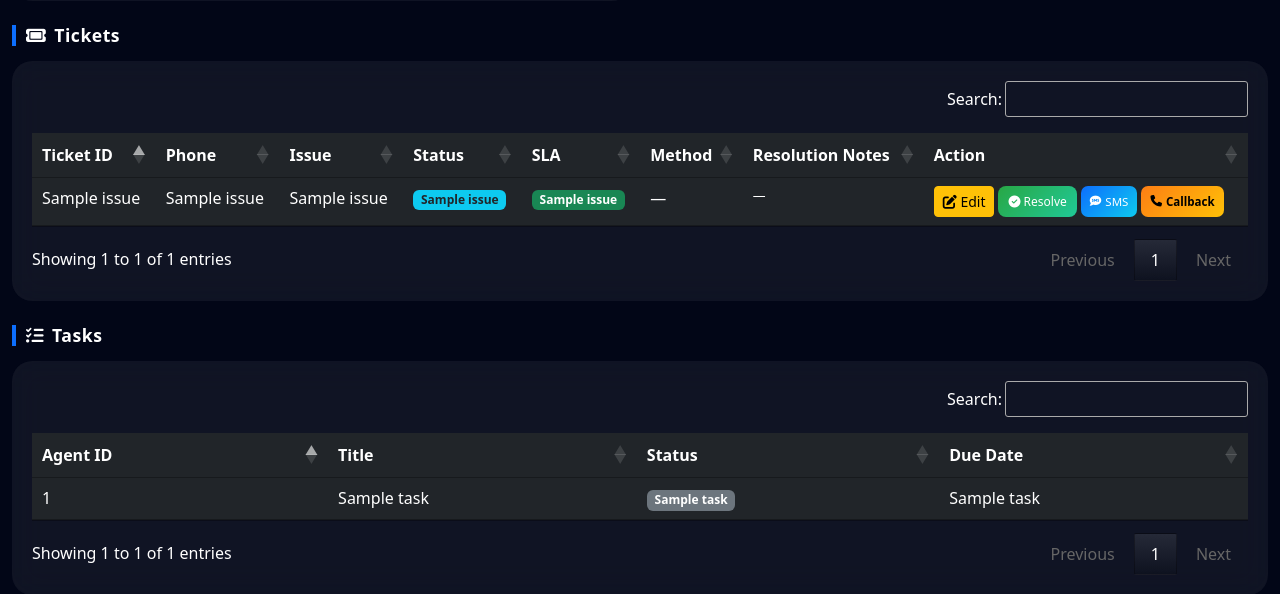
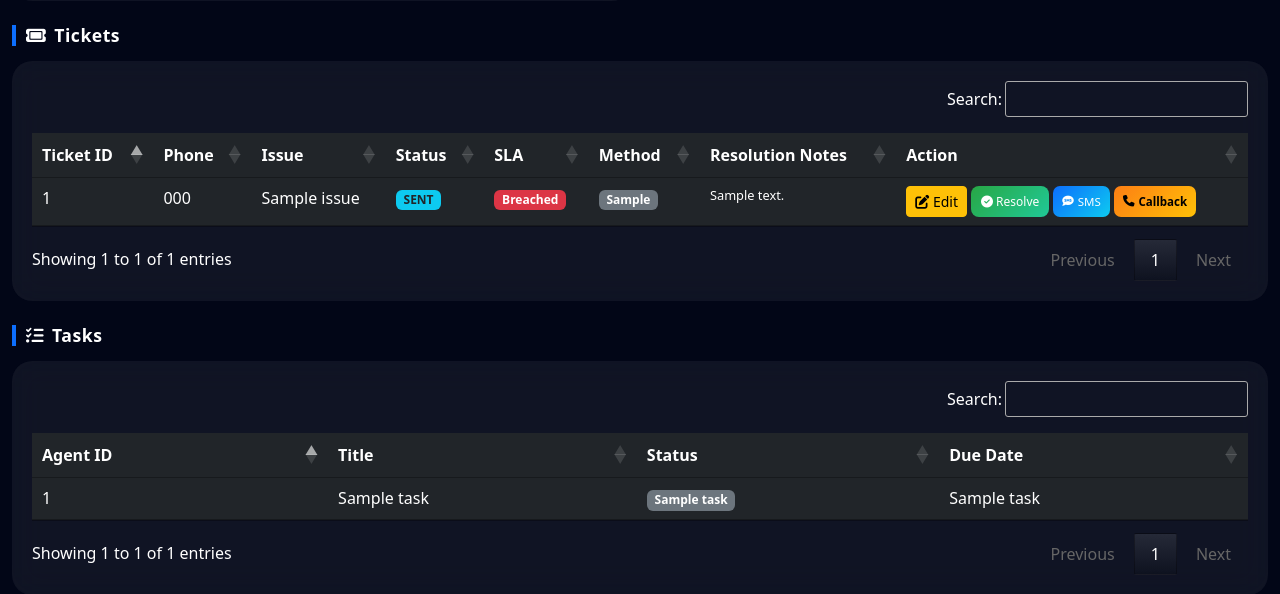
Before and after one commit to allonsdev/ussdchatbot, a Flask app: template templates/dashboard.html in a window 1280 px wide. Shown: the part 1526-2120 px from the top of the page. Run offline with Flask 3, Linux system fonts and the light colour scheme; the template is opened without the code that fills it: most values are stand-ins (such as "Sample title", 1, 10 or a date in 2020); some libraries are stand-ins or nearby versions.

Commit message:
realese v20

```diff
--- a/app.py
+++ b/app.py
@@ -49,12 +49,14 @@ DB = "support.db"
 
 
 def get_connection():
+    """Returns a connection with Row factory so columns are accessible by name."""
     conn = sqlite3.connect(DB)
     conn.row_factory = sqlite3.Row
     return conn
 
 
 def get_db():
+    """Raw connection — used by legacy helpers; row_factory NOT set here."""
     return sqlite3.connect(DB)
 
 
@@ -111,24 +113,6 @@ def verify_tls13(host="api.sandbox.africastalking.com", port=443):
 
 # ================================================================
 # UNIFIED SMS SENDER
-#
-# ALL SMS (OTPs, agent messages, callbacks) are always delivered
-# to the single fixed operations number OPS_NUMBER (+263779767541).
-#
-# Every message body is prefixed with the customer phone so the
-# operator always knows who to act on.
-#
-# _send_to_ops(customer_phone, message)
-#     raw sender — always hits OPS_NUMBER, prefixes body with phone
-#
-# send_sms(customer_phone, message)
-#     general-purpose send (OTPs, plain agent messages)
-#
-# send_callback_request(customer_phone, agent_message=None)
-#     callback notice; agent_message is appended if provided
-#
-# send_booking(phone, message=None)
-#     legacy alias — delegates to send_callback_request
 # ================================================================
 
 OPS_NUMBER = "+263779767541"
@@ -136,16 +120,11 @@ OPS_NUMBER = "+263779767541"
 
 def _send_to_ops(customer_phone: str, message: str,
                  api_key=API_KEY, username=USERNAME):
-    """
-    Core sender: always delivers to OPS_NUMBER.
-    Prefixes body with [customer_phone] so the operator has context.
-    """
     if not verify_tls13():
         print("❌ Cannot send SMS: TLS 1.3 not supported.")
         return
 
     full_message = f"[{customer_phone}] {message}"
-
     data = {
         "username": username,
         "to":       OPS_NUMBER,
@@ -158,7 +137,6 @@ def _send_to_ops(customer_phone: str, message: str,
         f'-H "apiKey: {api_key}"'
     )
     result = subprocess.run(shlex.split(cmd), capture_output=True, text=True)
-
     print("\n📩 SMS API Response:")
     print(result.stdout.strip())
     if result.stderr.strip():
@@ -167,20 +145,11 @@ def _send_to_ops(customer_phone: str, message: str,
 
 def send_sms(customer_phone: str, message: str,
              api_key=API_KEY, username=USERNAME):
-    """
-    General-purpose SMS (OTPs, agent messages).
-    customer_phone is embedded in the body; physically sent to OPS_NUMBER.
-    """
     _send_to_ops(customer_phone, message, api_key, username)
 
 
 def send_callback_request(customer_phone: str, agent_message: str = None,
                            api_key=API_KEY, username=USERNAME):
-    """
-    Callback notice delivered to OPS_NUMBER.
-    If the agent typed a message it is appended after the standard
-    callback text so the operator has full context.
-    """
     base = (
         "Hello! I need your assistance. "
         "Could you please call me back? at this number "
@@ -195,10 +164,6 @@ def send_callback_request(customer_phone: str, agent_message: str = None,
 
 
 def send_booking(phone, message=None, api_key=API_KEY, username=USERNAME):
-    """
-    Legacy alias — kept so existing call-sites don't break.
-    Delegates to send_callback_request; passes message as agent_message.
-    """
     send_callback_request(phone, agent_message=message,
                            api_key=api_key, username=username)
 
@@ -348,7 +313,6 @@ def generate_otp(phone):
     )
     conn.commit()
     conn.close()
-    # OTP delivered to OPS_NUMBER; customer phone embedded in body
     send_sms(phone, f"Your OTP is {code}. Valid for 5 minutes.")
     return code
 
@@ -433,7 +397,6 @@ TEXT = {
     },
     "enter_pin":      {"en": "Enter your PIN",      "nd": "Faka i-PIN yakho",     "sn": "Isa PIN yako"},
     "enter_otp":      {"en": "Enter OTP",           "nd": "Faka i-OTP",           "sn": "Isa OTP"},
-    # Wallet removed from main menu
     "main_menu": {
         "en": "1. Support\n2. FAQ\n3. Account",
         "nd": "1. Usizo\n2. FAQ\n3. I-Akhawunti",
@@ -514,7 +477,6 @@ def login():
     return render_template("login.html")
 
 
-# Accepts GET so the navbar <a href="/logout"> works correctly
 @app.route('/logout', methods=['GET', 'POST'])
 def logout():
     session.clear()
@@ -526,8 +488,9 @@ def dashboard():
     if 'agent_id' not in session:
         return redirect('/login')
 
-    conn = sqlite3.connect("support.db")
-    c = conn.cursor()
+    # ── Use get_connection() so rows are accessible by column name ──────────
+    conn = get_connection()
+    c    = conn.cursor()
 
     status          = request.args.get("status")
     escalation_type = request.args.get("type")
@@ -542,7 +505,8 @@ def dashboard():
         params.append(escalation_type)
 
     c.execute(query, params)
-    issues = c.fetchall()
+    # Convert to plain dicts so Jinja can use issue.id, issue.status, etc.
+    issues = [dict(row) for row in c.fetchall()]
 
     c.execute("SELECT COUNT(*) FROM users");                               users_count          = c.fetchone()[0]
     c.execute("SELECT COUNT(*) FROM agents");                              agents_count         = c.fetchone()[0]
@@ -639,7 +603,6 @@ def address():
     row = c.execute("SELECT phone FROM issues WHERE id=?", (issue_id,)).fetchone()
     customer_phone = row[0] if row else "unknown"
 
-    # Agent message delivered to OPS_NUMBER with customer phone in body
     send_sms(customer_phone, f"{topic}: {comment}")
 
     c.execute("""
@@ -666,7 +629,6 @@ def resolve_issue():
     row = c.execute("SELECT phone FROM issues WHERE id=?", (issue_id,)).fetchone()
     customer_phone = row[0] if row else "unknown"
 
-    # Resolution note sent to OPS_NUMBER with customer phone in body
     send_sms(customer_phone, f"Ticket {issue_id} resolved: {resolution_notes}")
 
     c.execute("""
@@ -689,10 +651,6 @@ def resolve_issue():
 
 @app.route('/send_sms_action', methods=['POST'])
 def send_sms_action():
-    """
-    Agent composes a message in the dashboard.
-    Sent to OPS_NUMBER with the customer phone embedded in the body.
-    """
     if 'agent_id' not in session:
         return jsonify({'error': 'Unauthorized'}), 401
 
@@ -719,23 +677,17 @@ def send_sms_action():
 
 @app.route('/initiate_callback', methods=['POST'])
 def initiate_callback():
-    """
-    Agent clicks Callback on the dashboard.
-    The standard callback notice PLUS the agent's typed message are both
-    sent to OPS_NUMBER with the customer phone embedded in the body.
-    """
     if 'agent_id' not in session:
         return jsonify({'error': 'Unauthorized'}), 401
 
     data          = request.get_json()
     issue_id      = data.get('issue_id')
     phone         = data.get('phone', '').strip()
-    agent_message = data.get('message', '').strip()   # agent's optional note
+    agent_message = data.get('message', '').strip()
 
     if not phone:
         return jsonify({'error': 'Missing phone'}), 400
 
-    # Callback notice + agent message both go to OPS_NUMBER
     send_callback_request(phone, agent_message=agent_message)
 
     conn = sqlite3.connect("support.db")
@@ -757,40 +709,60 @@ def initiate_callback():
 @app.route('/resolve_with_method', methods=['POST'])
 def resolve_with_method():
     """
-    Auto-resolves an issue after SMS or Callback is used from the Action column.
-    Records the method (sms/callback) and marks the issue Resolved.
+    Persists Resolved status + escalation_type (method) + resolution_notes
+    in the DB so data survives page refresh.
     """
     if 'agent_id' not in session:
         return jsonify({'error': 'Unauthorized'}), 401
 
     data     = request.get_json()
     issue_id = data.get('issue_id')
-    method   = data.get('method', '')
-    notes    = data.get('notes', f'Resolved via {method}')
+    method   = data.get('method', '').strip()          # 'sms' or 'callback'
+    notes    = data.get('notes', f'Resolved via {method}').strip()
     agent_id = session['agent_id']
 
     if not issue_id:
         return jsonify({'error': 'Missing issue_id'}), 400
 
-    conn = sqlite3.connect("support.db")
-    c = conn.cursor()
-    c.execute("""
-        UPDATE issues
-        SET status           = 'Resolved',
-            escalation_type  = ?,
-            resolution_notes = ?,
-            agent_id         = ?,
-            closed_at        = CURRENT_TIMESTAMP,
-            sla_status       = CASE
-                                 WHEN sla_due >= CURRENT_TIMESTAMP THEN 'Within SLA'
-                                 ELSE 'Breached'
-                               END
-        WHERE id = ?
-    """, (method, notes, agent_id, issue_id))
-    conn.commit()
-    conn.close()
+    if not method:
+        return jsonify({'error': 'Missing method'}), 400
 
-    return jsonify({'status': 'resolved', 'method': method, 'issue_id': issue_id})
+    try:
+        conn = sqlite3.connect("support.db")
+        c    = conn.cursor()
+
+        # Persist EVERYTHING: status, method (escalation_type), notes, agent, timestamp, SLA
+        c.execute("""
+            UPDATE issues
+            SET status           = 'Resolved',
+                escalation_type  = ?,
+                resolution_notes = ?,
+                agent_id         = ?,
+                closed_at        = CURRENT_TIMESTAMP,
+                sla_status       = CASE
+                                     WHEN sla_due >= CURRENT_TIMESTAMP THEN 'Within SLA'
+                                     ELSE 'Breached'
+                                   END
+            WHERE id = ?
+        """, (method, notes, agent_id, issue_id))
+
+        if c.rowcount == 0:
+            conn.close()
+            return jsonify({'error': f'Issue {issue_id} not found'}), 404
+
+        conn.commit()
+        conn.close()
+
+        return jsonify({
+            'status':   'resolved',
+            'method':   method,
+            'notes':    notes,
+            'issue_id': issue_id
+        })
+
+    except Exception as e:
+        app.logger.error("resolve_with_method error: %s", e)
+        return jsonify({'error': str(e)}), 500
 
 
 # ================================================================
--- a/templates/dashboard.html
+++ b/templates/dashboard.html
@@ -115,7 +115,6 @@ table { color:white !important; }
   </span>
   <div class="ms-auto d-flex align-items-center gap-3">
     <span class="text-white-50 small"><i class="fa-solid fa-user-tie me-1"></i>{{ agent_id }}</span>
-    <!-- FIX: logout now uses GET redirect instead of POST form -->
     <a href="/logout" class="btn btn-danger">
       <i class="fa-solid fa-right-from-bracket"></i> Logout
     </a>
@@ -135,7 +134,7 @@ table { color:white !important; }
 <div class="container-fluid mt-4 main-content">
 <h3 class="mb-4">AI Support Dashboard</h3>
 
-<!-- KPI CARDS — Wallet removed -->
+<!-- KPI CARDS -->
 <div class="row g-3">
   <div class="col-md-4">
     <div class="card-kpi glass bg-users">
@@ -175,7 +174,7 @@ table { color:white !important; }
   </div>
 </div>
 
-<!-- CHARTS — Wallet chart removed -->
+<!-- CHARTS -->
 <div class="row mt-4 g-3">
   <div class="col-md-12">
     <div class="glass"><h6>KPI Snapshots Trend</h6><canvas id="snapshotChart"></canvas></div>
@@ -191,15 +190,13 @@ table { color:white !important; }
   </div>
 </div>
 
-<!-- TICKETS TABLE -->
-<!--
-  COLUMN CHANGES:
-  - Old "Status" badge column REMOVED
-  - Old "Logged At" column renamed to "Status" (shows the status badge)
-  - "Method" column now shows which method was used to reply (sms/callback), populated after action
-  - SMS and Callback buttons moved INTO the Action column
-  - Clicking SMS or Callback auto-resolves the issue and records the method
--->
+<!-- ================================================================
+     TICKETS TABLE
+     issue dict keys (passed from Flask as named dicts):
+       id, ticket_id, phone, issue, escalation_type, status,
+       agent_id, created_at, resolution_notes, closed_at,
+       priority, category, sla_due, sla_status
+     ================================================================ -->
 <h5 class="section-heading mt-4"><i class="fa-solid fa-ticket me-2"></i>Tickets</h5>
 <div class="glass mt-2">
   <table id="issuesTable" class="table table-dark table-hover w-100">
@@ -217,61 +214,73 @@ table { color:white !important; }
     </thead>
     <tbody>
       {% for issue in issues %}
-      <tr id="row-{{ issue[0] }}">
-        <td>{{ issue[1] }}</td>
-        <td>{{ issue[2] }}</td>
-        <td>{{ issue[3] }}</td>
-        <!-- Status column (was "Logged At") — shows badge -->
+      <tr id="row-{{ issue.id }}">
+        <td>{{ issue.ticket_id }}</td>
+        <td>{{ issue.phone }}</td>
+        <td>{{ issue.issue }}</td>
+
+        <!-- Status badge -->
         <td>
-          <span class="badge {% if issue[5] == 'Resolved' %}bg-success{% elif issue[5] == 'Pending' or issue[5] == 'pending' %}bg-warning text-dark{% elif issue[5] == 'CLOSED' or issue[5] == 'closed' %}bg-secondary{% else %}bg-info text-dark{% endif %}">
-            {{ issue[5] }}
+          {% set s = issue.status | lower %}
+          <span class="badge
+            {% if s == 'resolved' %}bg-success
+            {% elif s in ['pending','open'] %}bg-warning text-dark
+            {% elif s in ['closed'] %}bg-secondary
+            {% else %}bg-info text-dark
+            {% endif %}">
+            {{ issue.status }}
           </span>
         </td>
+
+        <!-- SLA badge -->
         <td>
-          <span class="badge {% if issue[13] == 'Breached' %}bg-danger{% else %}bg-success{% endif %}">
-            {{ issue[13] }}
+          <span class="badge {% if issue.sla_status == 'Breached' %}bg-danger{% else %}bg-success{% endif %}">
+            {{ issue.sla_status or 'Within SLA' }}
           </span>
         </td>
-        <!-- Method: shows which method was used (sms/callback), blank until actioned -->
-        <td id="method-{{ issue[0] }}">
-          {% if issue[4] and issue[4] not in ['call', 'sms', 'callback'] %}
-            —
-          {% elif issue[4] == 'sms' %}
+
+        <!-- Method badge — persisted in escalation_type column -->
+        <td id="method-{{ issue.id }}">
+          {% set m = issue.escalation_type | lower if issue.escalation_type else '' %}
+          {% if m == 'sms' %}
             <span class="badge bg-info text-dark"><i class="fa-solid fa-comment-sms me-1"></i>SMS</span>
-          {% elif issue[4] in ['call', 'callback'] %}
+          {% elif m in ['call','callback'] %}
             <span class="badge bg-warning text-dark"><i class="fa-solid fa-phone me-1"></i>Callback</span>
           {% else %}
-            —
+            <span class="badge bg-secondary">{{ issue.escalation_type or '—' }}</span>
           {% endif %}
         </td>
-        <td style="max-width:200px;white-space:normal;font-size:0.8rem;" id="notes-{{ issue[0] }}">
-          {{ issue[8] or '—' }}
+
+        <!-- Resolution notes -->
+        <td style="max-width:200px;white-space:normal;font-size:0.8rem;" id="notes-{{ issue.id }}">
+          {{ issue.resolution_notes or '—' }}
         </td>
-        <!-- Action column: Edit, Resolve, SMS, Callback all here -->
+
+        <!-- Action buttons -->
         <td style="white-space:nowrap; min-width:220px;">
           <div class="d-flex flex-wrap gap-1">
             <button class="btn btn-sm btn-warning"
               data-bs-toggle="modal"
               data-bs-target="#addressModal"
-              data-id="{{ issue[0] }}"
-              data-phone="{{ issue[2] }}">
+              data-id="{{ issue.id }}"
+              data-phone="{{ issue.phone }}">
               <i class="fa-solid fa-pen-to-square"></i> Edit
             </button>
             <button class="btn-resolve"
               data-bs-toggle="modal"
               data-bs-target="#resolveModal"
-              data-id="{{ issue[0] }}"
-              data-ticket="{{ issue[1] }}"
-              data-phone="{{ issue[2] }}">
+              data-id="{{ issue.id }}"
+              data-ticket="{{ issue.ticket_id }}"
+              data-phone="{{ issue.phone }}">
               <i class="fa-solid fa-circle-check"></i> Resolve
             </button>
             <button class="btn-sms-action"
-              onclick="openSmsCompose('{{ issue[0] }}','{{ issue[2] }}')">
+              onclick="openSmsCompose('{{ issue.id }}','{{ issue.phone }}')">
               <i class="fa-solid fa-comment-sms"></i> SMS
             </button>
             <button class="btn-callback-action"
-              id="cb-btn-{{ issue[0] }}"
-              onclick="initiateCallback('{{ issue[0] }}','{{ issue[2] }}', this)">
+              id="cb-btn-{{ issue.id }}"
+              onclick="initiateCallback('{{ issue.id }}','{{ issue.phone }}', this)">
               <i class="fa-solid fa-phone"></i> Callback
             </button>
           </div>
@@ -509,12 +518,6 @@ function openSmsCompose(issueId, phone) {
   new bootstrap.Modal(document.getElementById('smsComposeModal')).show();
 }
 
-/*
-  sendSmsFromModal:
-  - Sends the EXACT message the agent typed (not overridden)
-  - After successful send, auto-resolves the issue and sets method = 'sms'
-  - Updates the Method cell in the row to show SMS badge
-*/
 function sendSmsFromModal() {
   const issueId = document.getElementById('smsIssueId').value;
   const phone   = document.getElementById('smsRecipient').value;
@@ -534,8 +537,6 @@ function sendSmsFromModal() {
   .then(data => {
     bootstrap.Modal.getInstance(document.getElementById('smsComposeModal')).hide();
     showToast('✅ SMS sent to ' + phone, 'rgba(13,110,253,0.85)');
-
-    // Auto-resolve the issue and record method = sms
     autoResolveWithMethod(issueId, phone, 'sms', message);
   })
   .catch(() => {
@@ -543,25 +544,14 @@ function sendSmsFromModal() {
   });
 }
 
-/*
-  initiateCallback:
-  - Sends the callback request to Africa's Talking
-  - After success, auto-resolves the issue and sets method = callback
-  - Updates the Method cell in the row to show Callback badge
-*/
 function initiateCallback(issueId, phone, btn) {
   btn.disabled = true;
   btn.innerHTML = '<i class="fa-solid fa-spinner fa-spin"></i> Sending…';
 
-  // Grab the agent message from the SMS compose modal if it has content
-  const agentMsg = document.getElementById('smsMessageText')
-                    ? document.getElementById('smsMessageText').value.trim()
-                    : '';
-
   fetch('/initiate_callback', {
     method: 'POST',
     headers: { 'Content-Type': 'application/json' },
-    body: JSON.stringify({ issue_id: issueId, phone: phone, message: agentMsg })
+    body: JSON.stringify({ issue_id: issueId, phone: phone, message: '' })
   })
   .then(r => r.json())
   .then(data => {
@@ -569,8 +559,6 @@ function initiateCallback(issueId, phone, btn) {
     btn.style.background = 'linear-gradient(135deg,#28a745,#20c997)';
     btn.style.color = '#fff';
     showToast('📞 Callback initiated for ' + phone, 'rgba(253,126,20,0.9)');
-
-    // Auto-resolve the issue and record method = callback
     autoResolveWithMethod(issueId, phone, 'callback', 'Resolved via callback');
   })
   .catch(() => {
@@ -581,9 +569,11 @@ function initiateCallback(issueId, phone, btn) {
 }
 
 /*
-  autoResolveWithMethod:
-  - Calls /resolve_with_method to mark issue as Resolved and record the method
-  - Updates the Method column cell in the table row immediately (no page reload)
+  autoResolveWithMethod
+  ─────────────────────
+  1. Calls /resolve_with_method  → persists status=Resolved, escalation_type=method, notes
+  2. On success updates the DOM immediately so the agent sees feedback right away
+  3. Because data is now in the DB, a page refresh will also show the correct state
 */
 function autoResolveWithMethod(issueId, phone, method, notes) {
   fetch('/resolve_with_method', {
@@ -593,7 +583,21 @@ function autoResolveWithMethod(issueId, phone, method, notes) {
   })
   .then(r => r.json())
   .then(data => {
-    // Update Method column cell
+    if (data.error) {
+      console.error('resolve_with_method error:', data.error);
+      return;
+    }
+
+    /* ── Update Status badge ── */
+    const row = document.getElementById('row-' + issueId);
+    if (row) {
+      const statusCell = row.cells[3];
+      if (statusCell) {
+        statusCell.innerHTML = '<span class="badge bg-success">Resolved</span>';
+      }
+    }
+
+    /* ── Update Method badge ── */
     const methodCell = document.getElementById('method-' + issueId);
     if (methodCell) {
       if (method === 'sms') {
@@ -602,11 +606,13 @@ function autoResolveWithMethod(issueId, phone, method, notes) {
         methodCell.innerHTML = '<span class="badge bg-warning text-dark"><i class="fa-solid fa-phone me-1"></i>Callback</span>';
       }
     }
-    // Update notes cell
+
+    /* ── Update Resolution Notes cell ── */
     const notesCell = document.getElementById('notes-' + issueId);
     if (notesCell && notes) {
       notesCell.textContent = notes;
     }
+
     showToast('✅ Issue #' + issueId + ' marked as Resolved (' + method + ')', 'rgba(40,167,69,0.9)');
   })
   .catch(err => {
```
